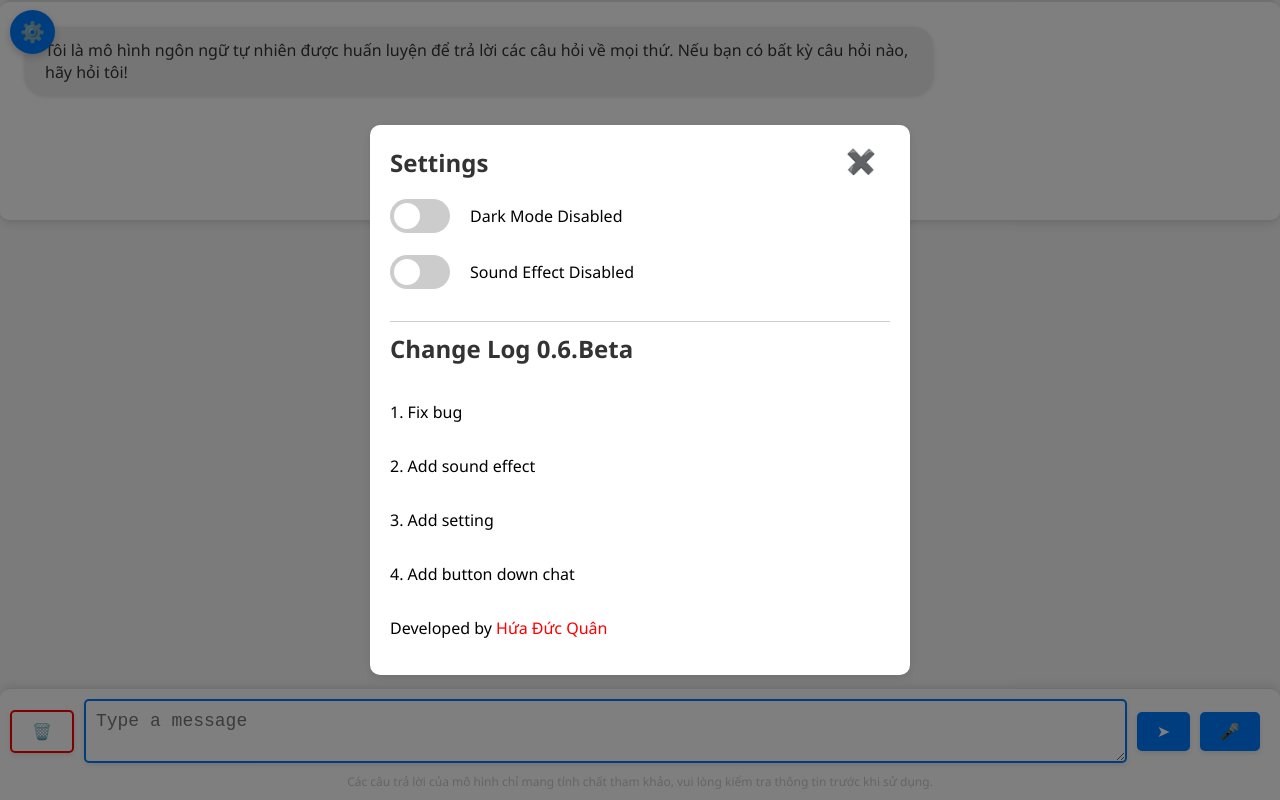
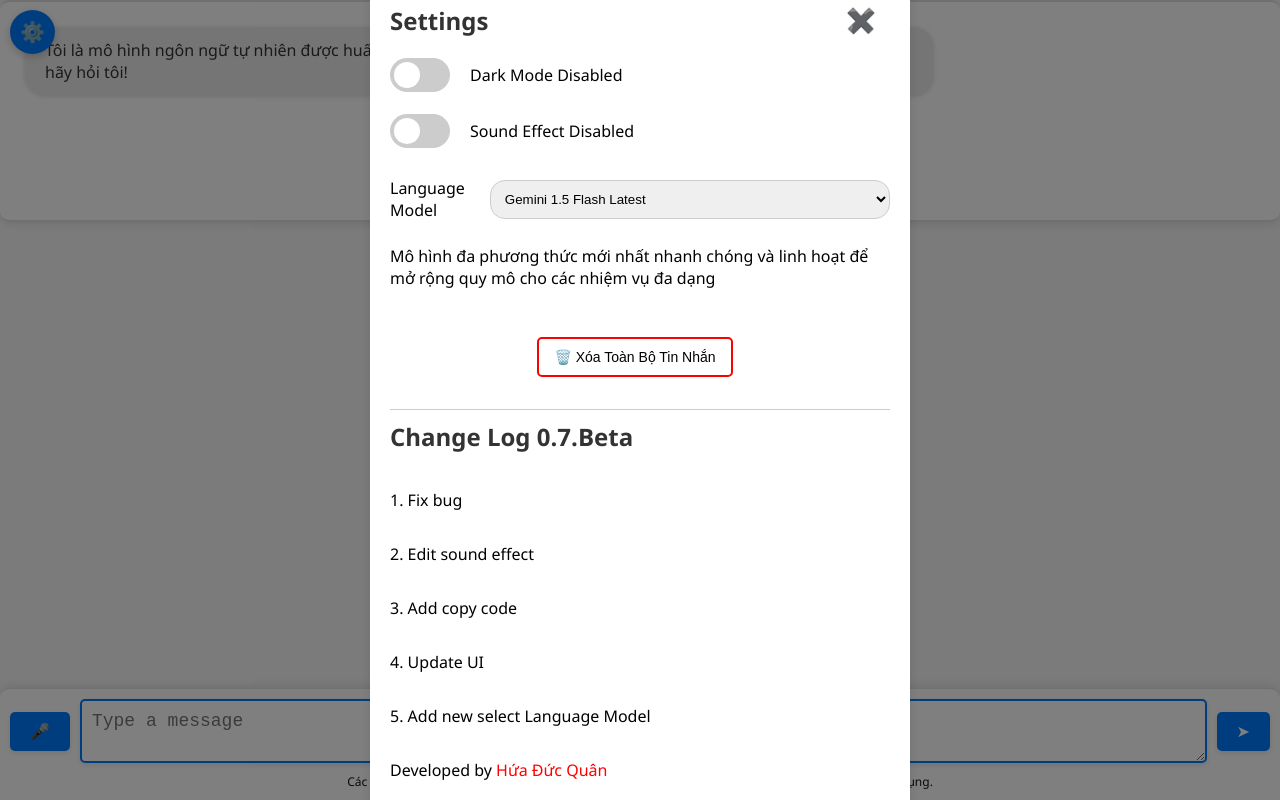
Before and after one commit to HDQuanDev/ai-chat-realtime, a React (Create React App) app: page / in a window 1280 px wide. Both pictures are taken after a click on the button "⚙️". Built offline with nearby package versions, Linux system fonts and the light colour scheme.

Commit message:
chore: Update meta description tag in index.html and add dark mode styles for select dropdown in setting.css

```diff
--- a/public/index.html
+++ b/public/index.html
@@ -5,6 +5,7 @@
     <meta name="viewport" content="width=device-width, initial-scale=1, maximum-scale=1, user-scalable=no" />
     <link rel="icon" href="%PUBLIC_URL%/logo.png" />
     <meta name="theme-color" content="#000000" />
+    <meta name="description" content="AI Chatbot with Real-Time - ReactJS Free: A simple chatbot application with ReactJS and PHP Server Side.">
 
     <link rel="apple-touch-icon" href="%PUBLIC_URL%/logo.png" />
 
--- a/src/App.css
+++ b/src/App.css
@@ -103,14 +103,16 @@ body {
 
 .note {
   font-size: 12px;
-  color: #cacaca;
+  color: #131313;
   margin-top: 10px;
   /* Tạo khoảng cách giữa note và các phần tử khác */
   text-align: center;
   /* Canh giữa văn bản */
 }
 
-
+body.dark-mode .note {
+  color: #cacaca;
+}
 
 .message {
   margin: 5px;
@@ -391,7 +393,6 @@ body.dark-mode .scroll-button {
   box-shadow: 0 3px 8px rgba(0, 0, 0, 0.4);
 }
 /* code block styles */
-/* Styles for code blocks */
 pre {
   background-color: #f8f8f8;
   /* Light grey background */
@@ -403,9 +404,6 @@ pre {
   /* Horizontal scroll for long lines */
 }
 
-/* Styles for code syntax highlighting */
-/* Code block styles */
-/* Code block styling with a modern appearance */
 pre {
   background: #282c34;
   /* Dark background for better contrast */
@@ -420,6 +418,42 @@ pre {
   /* Subtle border */
   font-family: Consolas, Monaco, 'Andale Mono', 'Ubuntu Mono', monospace;
   font-size: 16px;
+}
+
+/* Additional styles for the code container */
+.code-container {
+  position: relative;
+  margin-bottom: 1em;
+}
+
+.code-header {
+  display: flex;
+  justify-content: space-between;
+  align-items: center;
+  background-color: #1e1e1e;
+  padding: 0.5em 1em;
+  border-top-left-radius: 10px;
+  border-top-right-radius: 10px;
+  border: 1px solid #ccc;
+  border-bottom: none;
+}
+
+.code-language {
+  font-size: 0.9em;
+  font-weight: bold;
+  color: #abb2bf;
+}
+
+.copy-code-button {
+  background: none;
+  border: none;
+  color: #abb2bf;
+  cursor: pointer;
+  font-size: 0.9em;
+}
+
+.copy-code-button:hover {
+  text-decoration: underline;
 }
 
 /* Styling for ul and li */
@@ -449,9 +483,7 @@ ul li code {
   /* Đệm cho nội dung bên trong thẻ code */
   font-family: 'Courier New', monospace;
   /* Font chữ cho thẻ code */
-  /* Màu chữ */
 }
-
 
 /* Styling for different types of code */
 pre code .keyword {
@@ -484,6 +516,14 @@ pre code .number {
   color: #dcdcaa;
 }
 
+/* Adjust pre to fit within the code container */
+.code-container pre {
+  margin: 0;
+  border-radius: 0 0 10px 10px;
+  border-top: none;
+}
+
+
 /* Yellow for numbers */
 
 /* Responsive touch */
@@ -511,7 +551,7 @@ button {
   /* Thêm viền với màu xanh */
   background-color: transparent;
   /* Làm nền trong suốt */
-  color: #007bff;
+  color: #1f1f1f;
   /* Màu chữ giống màu viền */
   cursor: pointer;
   border-radius: 5px;
@@ -521,6 +561,11 @@ button {
   border-radius: 5px;
   margin-right: 10px;
   /* Thêm hiệu ứng chuyển đổi */
+}
+
+body.dark-mode button {
+  color: #ffffff;
+  /* Thay đổi màu viền khi dark mode */
 }
 
 /* Hover effect cho nút button */
--- a/src/App.js
+++ b/src/App.js
@@ -38,8 +38,8 @@ const App = () => {
     }
 
     showToast('Thông Báo', 'Lịch sử tin nhắn đã được tải.', 'success');
-    showToast('Hệ Thống', 'Bạn có thể bật Sound Effects và Dark Mode trong phần Cài Đặt góc trên màn hình.', 'info');
-    showToast('Thông Báo', 'Phiên bản 0.6.Beta Build ID: 2024-05-26 By Hứa Đức Quân', 'info');
+    showToast('Hệ Thống', 'Bạn có thể thay đổi Mô Hình AI trong phần Cài Đặt góc trên màn hình.', 'info');
+    showToast('Thông Báo', 'Phiên bản 0.7.Beta Build ID: 2024-05-27 By Hứa Đức Quân', 'info');
 
     if (isDarkMode) {
       document.body.classList.add('dark-mode');
@@ -144,8 +144,9 @@ const handleHeightChange = (height) => {
     setMessageHistory([...messageHistory, newMessage]);
     localStorage.setItem('messageHistorySave', JSON.stringify([...messageHistory, newMessage]));
     Send_Message();
+    const modal_select = getDataFromLocalStorage('model');
     const xhr = new XMLHttpRequest();
-    xhr.open('POST', 'https://cloud.qdevs.tech/ai/server.php?model=gemini-1.5-flash-latest', true);
+    xhr.open('POST', 'https://cloud.qdevs.tech/ai/server.php?model=' + modal_select, true);
     xhr.setRequestHeader('Content-Type', 'application/json;charset=UTF-8');
 
     let text = '';
--- a/src/components/ChatBox.js
+++ b/src/components/ChatBox.js
@@ -11,12 +11,50 @@ const ChatBox = ({ messageHistory, speakText, copyTextToClipboard, stripHTML, es
 
   useEffect(scrollToBottom, [messageHistory]);
 
-
-
   // Đảm bảo messageHistory luôn là một mảng
   if (!Array.isArray(messageHistory)) {
     messageHistory = [];
   }
+
+  // Trích xuất các đoạn mã và chèn nút "Copy Code"
+  const insertCopyButtons = (html) => {
+    const codeSnippetRegex = /<pre><code class="language-([a-zA-Z]+)">([\s\S]*?)<\/code><\/pre>/g;
+    let match;
+    let processedHtml = html;
+
+    while ((match = codeSnippetRegex.exec(html)) !== null) {
+      const language = match[1];
+      const snippet = match[2];
+      const codeBlock = match[0];
+      const copyButton = `
+        <div class="code-container">
+          <div class="code-header">
+            <span class="code-language">${language}</span>
+            <button class="copy-code-button" data-code="${encodeURIComponent(snippet)}">📋 Sao chép mã</button>
+          </div>
+          ${codeBlock}
+        </div>`;
+      processedHtml = processedHtml.replace(codeBlock, copyButton);
+    }
+
+    return processedHtml;
+  };
+
+  // Thêm sự kiện click cho các nút "Copy Code"
+  useEffect(() => {
+    const handleCopyButtonClick = (event) => {
+      if (event.target.classList.contains('copy-code-button')) {
+        const code = decodeURIComponent(event.target.getAttribute('data-code'));
+        copyTextToClipboard(code);
+      }
+    };
+
+    document.addEventListener('click', handleCopyButtonClick);
+
+    return () => {
+      document.removeEventListener('click', handleCopyButtonClick);
+    };
+  }, [copyTextToClipboard]);
 
   return (
     <div id="chat-box">
@@ -29,18 +67,21 @@ const ChatBox = ({ messageHistory, speakText, copyTextToClipboard, stripHTML, es
           const textNoHtml = stripHTML(message.text_display);
           const textNoHtmlEscaped = escapeHtml(textNoHtml);
           const textSpeak = encodeURIComponent(textNoHtmlEscaped);
-          var text_display;
+          let text_display;
           if(message.sender === 'user') {
              text_display = message.text_display.replace(/\n/g, "<br>");
           } else {
              text_display = message.text_display;
           }
+
+          const processedHtml = insertCopyButtons(marked(text_display));
+
           return (
             <div key={index} className={`message ${message.sender === 'user' ? 'user-message' : 'ai-message'}`}>
-              <div dangerouslySetInnerHTML={{ __html: marked(text_display) }}></div>
+              <div dangerouslySetInnerHTML={{ __html: processedHtml }}></div>
               <hr />
-              <button onClick={() => speakText(textSpeak)}>🔊</button>
-              <button onClick={() => copyTextToClipboard(textSpeak)}>📋</button>
+              <button onClick={() => speakText(textSpeak)} title='Đọc tin nhắn' alt='Đọc tin nhắn'>🔊 Nghe</button>
+              <button onClick={() => copyTextToClipboard(textSpeak)} title='Sao chép tin nhắn' alt='Sao chép tin nhắn'>📋 Sao Chép</button>
             </div>
           );
         })
--- a/src/components/InputBox.js
+++ b/src/components/InputBox.js
@@ -71,8 +71,9 @@ const InputBox = ({ sendMessage, startDictation, stopDictation, stopSpeaking, de
   return (
     <div id="input-box" ref={inputBoxRef}>
       <div className="input-area">
-        <button id="stop-speaking" style={{ display: 'none' }} onClick={stopSpeaking} className='stop-button'>🔇</button>
-        <button onClick={deleteAllMessage} id="delete_all_chat" className="clear-button">🗑️</button>
+        <button id="stop-speaking" style={{ display: 'none' }} onClick={stopSpeaking} className='stop-button' title='Dừng đọc' alt='Dừng đọc'>🔇</button>
+        <button onClick={startDictation} id="mic" title='Nhập bằng giọng nói' alt='Nhập bằng giọng nói'>🎤</button>
+        <button id="stop-listening" style={{ display: 'none' }} onClick={stopDictation} className='clear-button' title='Dừng nhận dạng giọng nói' alt='Dừng nhận dạng giọng nói'>🛑</button>
         <textarea
           ref={inputRef}
           id="user-input"
@@ -85,10 +86,10 @@ const InputBox = ({ sendMessage, startDictation, stopDictation, stopSpeaking, de
             maxHeight: '150px', // Adjust the max height as needed
             overflowY: 'auto'
           }}
+          title='Nhập tin nhắn'
+          alt='Nhập tin nhắn'
         />
-        <button onClick={handleSendMessage} id="send">➤</button>
-        <button onClick={startDictation} id="mic">🎤</button>
-        <button id="stop-listening" style={{ display: 'none' }} onClick={stopDictation} className='clear-button'>🛑</button>
+        <button onClick={handleSendMessage} id="send" title='Gửi tin nhắn đi' alt='Gửi tin nhắn đi'>➤</button>
       </div>
       <div className='note'>Các câu trả lời của mô hình chỉ mang tính chất tham khảo, vui lòng kiểm tra thông tin trước khi sử dụng.</div>
     </div>
--- a/src/components/Settings.js
+++ b/src/components/Settings.js
@@ -1,16 +1,38 @@
 import React, { useState, useEffect } from 'react';
+import { getDataFromLocalStorage, setDataToLocalStorage } from './Utils';
+import { Open_Sound, Close_Sound, On_Off_Sound, Success_Sound, Click_Sound, Error_Sound } from './SoundEffects';
+import Swal from 'sweetalert2';
+import withReactContent from 'sweetalert2-react-content';
+import {showToast} from './Toast';
 import '../setting.css';
-import { On_Off_Sound, Open_Sound, Close_Sound } from './SoundEffects';
-import { getDataFromLocalStorage, setDataToLocalStorage } from './Utils';
 
-const SettingsModal = ({ isOpen, onClose, isDarkMode, toggleDarkMode, isSoundEffect, toggleSoundEffect }) => {
+const SettingsModal = ({ isOpen, onClose, isDarkMode, toggleDarkMode, isSoundEffect, toggleSoundEffect, selectedModel, setSelectedModel, deleteAllMessage }) => {
+  const [displayText, setDisplayText] = useState('');
+
+  useEffect(() => {
+    if (selectedModel === 'gemini-1.5-flash-latest') {
+      setDisplayText('Mô hình đa phương thức mới nhất nhanh chóng và linh hoạt để mở rộng quy mô cho các nhiệm vụ đa dạng');
+    } else if (selectedModel === 'gemini-1.5-flash') {
+      setDisplayText('Mô hình đa phương thức nhanh chóng và linh hoạt để mở rộng quy mô cho các nhiệm vụ đa dạng');
+    } else if (selectedModel === 'gemini-1.5-pro') {
+      setDisplayText('Mô hình đa phương thức cỡ trung hỗ trợ tới 1 triệu token');
+    }else if (selectedModel === 'gemini-1.5-pro-latest') {
+      setDisplayText('Mô hình đa phương thức cỡ trung hỗ trợ tới 1 triệu token mới nhất');
+    }
+  }, [selectedModel]);
+
   if (!isOpen) return null;
+
+  const handleModelChange = (event) => {
+    setSelectedModel(event.target.value);
+  };
+
   return (
     <div className="settings-modal-overlay">
       <div className="settings-modal">
         <div className="settings-modal-header">
           <h2>Settings</h2>
-          <button onClick={onClose} className="close-button">✖️</button>
+          <button onClick={onClose} className="close-button" title='Đóng' alt='Đóng'>✖️</button>
         </div>
         <div className="settings-modal-content">
           <label className="switch">
@@ -18,6 +40,8 @@ const SettingsModal = ({ isOpen, onClose, isDarkMode, toggleDarkMode, isSoundEff
               type="checkbox"
               checked={isDarkMode}
               onChange={toggleDarkMode}
+              title='Bật/Tắt Chế Độ Tối'
+              alt='Bật/Tắt Chế Độ Tối'
             />
             <span className="slider round"></span>
           </label>
@@ -29,29 +53,50 @@ const SettingsModal = ({ isOpen, onClose, isDarkMode, toggleDarkMode, isSoundEff
               type="checkbox"
               checked={isSoundEffect}
               onChange={toggleSoundEffect}
+              title='Bật/Tắt Âm Thanh'
+              alt='Bật/Tắt Âm Thanh'
             />
             <span className="slider round"></span>
           </label>
           <span className="dark-mode-status">Sound Effect {isSoundEffect ? "Enabled" : "Disabled"}</span>
-        </div><br /><hr />
+        </div><br/>
+        <div className="settings-modal-content">
+          <label htmlFor="model-select">Language Model</label>
+          <select id="model-select" value={selectedModel} onChange={handleModelChange} title='Chọn Mô Hình' alt='Chọn Mô Hình'>
+            <option value="gemini-1.5-flash-latest">Gemini 1.5 Flash Latest</option>
+            <option value="gemini-1.5-flash">Gemini 1.5 Flash</option>
+            <option value="gemini-1.5-pro-latest">Gemini 1.5 Pro Latest</option>
+            <option value="gemini-1.5-pro">Gemini 1.5 Pro</option>
+          </select>
+        </div>
+        <div className="settings-modal-content">
+          <p>{displayText}</p>
+        </div><br/>
+        <div className="settings-modal-content center">
+        <center><button onClick={deleteAllMessage} id="delete_all_chat" className="clear-chat-button" title='Xóa Tất Cả Tin Nhắn' alt='Xóa Tất Cả Tin Nhắn'>🗑️ Xóa Toàn Bộ Tin Nhắn</button></center>
+        </div>
+        <br/><hr />
         <div className="settings-modal-header">
-          <h2>Change Log 0.6.Beta</h2>
+          <h2>Change Log 0.7.Beta</h2>
         </div>
         <div className="settings-modal-content">
             <p>1. Fix bug</p>
-            </div>
-        <div className="settings-modal-content">
-            <p>2. Add sound effect</p>
-            </div>
-        <div className="settings-modal-content">
-            <p>3. Add setting</p>
         </div>
         <div className="settings-modal-content">
-            <p>4. Add button down chat</p>
+            <p>2. Edit sound effect</p>
+        </div>
+        <div className="settings-modal-content">
+            <p>3. Add copy code</p>
+        </div>
+        <div className="settings-modal-content">
+            <p>4. Update UI</p>
+        </div>
+        <div className="settings-modal-content">
+            <p>5. Add new select Language Model</p>
         </div>
 
         <div className='settings-modal-content'>
-            <p style={{ textAlign: 'center' }}>Developed by <a href="https://www.facebook.com/quancp72h" target="_blank" style={{ color: 'red', textDecoration: 'none' }} rel="noreferrer">Hứa Đức Quân</a></p>
+            <p style={{ textAlign: 'center' }}>Developed by <a href="https://www.facebook.com/quancp72h" target="_blank" style={{ color: 'red', textDecoration: 'none' }} rel="noreferrer" title='Facebook của tôi' alt='Facebook của tôi'>Hứa Đức Quân</a></p>
         </div>
       </div>
     </div>
@@ -59,9 +104,13 @@ const SettingsModal = ({ isOpen, onClose, isDarkMode, toggleDarkMode, isSoundEff
 };
 
 const SettingsButton = () => {
+  const [messageHistory, setMessageHistory] = useState(() => {
+    return JSON.parse(localStorage.getItem('messageHistorySave')) || [];
+  });
   const [isModalOpen, setIsModalOpen] = useState(false);
   const [isDarkMode, setIsDarkMode] = useState(false);
   const [isSoundEffect, setIsSoundEffect] = useState(false);
+  const [selectedModel, setSelectedModel] = useState('gemini-1.5-flash-latest');
 
   useEffect(() => {
     // Check if body already has dark-mode class
@@ -70,6 +119,12 @@ const SettingsButton = () => {
     // Get sound effects status from localStorage
     const soundEffects = getDataFromLocalStorage('sound-effects');
     setIsSoundEffect(soundEffects);
+
+    // Get selected model from localStorage
+    const savedModel = getDataFromLocalStorage('model');
+    if (savedModel) {
+      setSelectedModel(savedModel);
+    }
   }, []);
 
   useEffect(() => {
@@ -92,6 +147,10 @@ const SettingsButton = () => {
   useEffect(() => {
     setDataToLocalStorage('sound-effects', isSoundEffect);
   }, [isSoundEffect]);
+
+  useEffect(() => {
+    setDataToLocalStorage('model', selectedModel);
+  }, [selectedModel]);
 
   const toggleSoundEffect = () => {
     setIsSoundEffect(prevMode => {
@@ -124,9 +183,55 @@ const SettingsButton = () => {
     });
   };
 
+  const deleteAllMessage = () => {
+    const MySwal = withReactContent(Swal);
+    if (messageHistory.length === 0) {
+      Error_Sound();
+      showToast('Thông Báo', 'Không có tin nhắn nào để xóa.', 'error');
+      return;
+    }
+
+    var background, color;
+
+    if(isDarkMode){
+        background = '#555';
+        color = '#f7f7f7';
+    }else{
+        background = '#ebebeb';
+        color = '#333';
+    }
+    Click_Sound();
+    MySwal.fire({
+      title: 'Xác nhận',
+      html: 'Bạn có chắc muốn xóa toàn bộ tin nhắn không? Hãy nhập "yes" để xác nhận.',
+      icon: 'warning',
+      input: 'text',
+      background: background,
+      color: color,
+      inputPlaceholder: 'Nhập "yes" để xác nhận',
+      showCancelButton: true,
+      confirmButtonText: 'Xóa',
+      cancelButtonText: 'Hủy',
+      cancelButtonColor: '#d33',
+      confirmButtonColor: '#3085d6',
+    }).then((result) => {
+      if (result.isConfirmed && result.value.toLowerCase() === 'yes') {
+        Success_Sound();
+        setMessageHistory([]);
+        localStorage.removeItem('messageHistorySave');
+        showToast('Thông Báo', 'Đã xóa toàn bộ tin nhắn.', 'success');
+      } else if (result.isConfirmed) {
+        Click_Sound();
+        MySwal.fire('Cancelled', 'Bạn cần nhập "yes" để xác nhận xóa.', 'error');
+      }else{
+        Click_Sound();
+      }
+    });
+  };
+
   return (
     <>
-      <button className="settings-button" onClick={openModal}>⚙️</button>
+      <button className="settings-button" onClick={openModal} title='Cài đặt' alt='Cài đặt'>⚙️</button>
       <SettingsModal
         isOpen={isModalOpen}
         onClose={closeModal}
@@ -134,6 +239,9 @@ const SettingsButton = () => {
         toggleDarkMode={toggleDarkMode}
         isSoundEffect={isSoundEffect}
         toggleSoundEffect={toggleSoundEffect}
+        selectedModel={selectedModel}
+        setSelectedModel={setSelectedModel}
+        deleteAllMessage={deleteAllMessage}
       />
     </>
   );
--- a/src/components/Utils.js
+++ b/src/components/Utils.js
@@ -40,15 +40,15 @@ export const speakText = (text) => {
     utterance.lang = "vi-VN";
     utterance.onstart = () => {
         document.getElementById('stop-speaking').style.display = 'inline';
-        document.getElementById('delete_all_chat').style.display = 'none';
+        document.getElementById('mic').style.display = 'none';
     };
     utterance.onend = () => {
         document.getElementById('stop-speaking').style.display = 'none';
-        document.getElementById('delete_all_chat').style.display = 'inline';
+        document.getElementById('mic').style.display = 'inline';
     };
     utterance.onerror = () => {
         document.getElementById('stop-speaking').style.display = 'none';
-        document.getElementById('delete_all_chat').style.display = 'inline';
+        document.getElementById('mic').style.display = 'inline';
     };
     window.speechSynthesis.speak(utterance);
 };
@@ -58,7 +58,7 @@ export const stopSpeaking = () => {
         Click_Sound();
         window.speechSynthesis.cancel();
         document.getElementById('stop-speaking').style.display = 'none';
-        document.getElementById('delete_all_chat').style.display = 'inline';
+        document.getElementById('mic').style.display = 'inline';
     }
 };
 
@@ -123,3 +123,7 @@ export const setDataToLocalStorage = (key, data) => {
     }
     localStorage.setItem(key, data);
 }
+
+export const deleteDataFromLocalStorage = (key) => {
+    localStorage.removeItem(key);
+}
--- a/src/setting.css
+++ b/src/setting.css
@@ -161,3 +161,48 @@ body.dark-mode .close-button {
 body.dark-mode .close-button:hover {
   color: #fff;
 }
+
+.settings-modal-content select {
+  width: 100%;
+  padding: 10px;
+  margin: 10px 0;
+  border-radius: 15px;
+  border: 1px solid #ccc;
+}
+
+/* Dark mode for select */
+body.dark-mode .settings-modal-content select {
+  background: #555;
+  color: #e0e0e0;
+  border: 1px solid #444;
+}
+
+.clear-chat-button {
+  background: transparent;
+  border: 2px solid rgb(255, 0, 0);
+  color: rgb(0, 0, 0) !important;
+  padding: 10px 15px;
+  border-radius: 5px;
+  cursor: pointer;
+  transition: background-color 0.3s;
+  border-radius: 5px;
+  margin-right: 10px;
+}
+
+.center {
+  display: flex;
+  justify-content: center;
+  align-items: center;
+  margin-top: 10px;
+}
+
+.clear-chat-button:hover {
+  background-color: #ff0000;
+  color: white !important;
+}
+
+/* Dark mode for clear chat button */
+body.dark-mode .clear-chat-button {
+  border: 2px solid rgb(255, 0, 0);
+  color: rgb(255, 255, 255) !important;
+}
```
